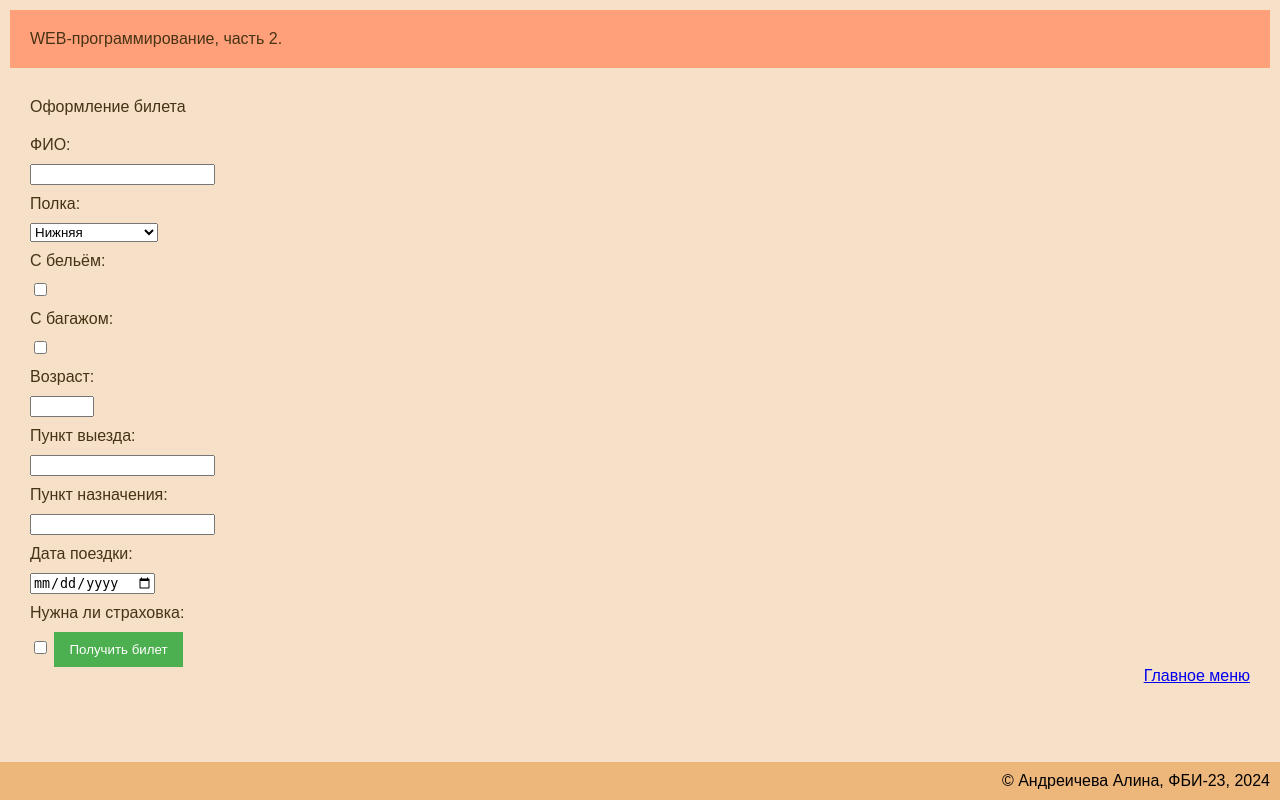
After one commit to kisses-noo/webprogramming-labs-2, a Flask app: page /lab3/ticket in a window 1280 px wide. The commit adds this page. Run offline with Flask 3, Linux system fonts and the light colour scheme.

Commit message:
Железнодорожный билет

```diff
--- a/lab3.py
+++ b/lab3.py
@@ -91,3 +91,38 @@ def settings():
 
     resp = make_response(render_template('lab3/settings.html', color=color, bg_color=bg_color, font_size=font_size, font_family=font_family))
     return resp
+
+@lab3.route('/lab3/ticket')
+def ticket():
+    return render_template('/lab3/ticket.html')
+
+@lab3.route('/lab3/ticket1')
+def ticket1():
+    fio = request.args.get('fio')
+    shelf = request.args.get('shelf')
+    bedding = 'bedding' in request.args
+    luggage = 'luggage' in request.args
+    age = int(request.args.get('age'))
+    departure = request.args.get('departure')
+    destination = request.args.get('destination')
+    date = request.args.get('date')
+    insurance = 'insurance' in request.args
+    # Вычисление цены билета
+    ticket_price = 1000 if age >= 18 else 700
+    if shelf in ['lower', 'lower_side']:
+        ticket_price += 100
+    if bedding:
+        ticket_price += 75
+    if luggage:
+        ticket_price += 250
+    if insurance:
+        ticket_price += 150
+
+    # Определение типа билета
+    if age < 18:
+        ticket_type = 'Детский билет'
+    else:
+        ticket_type = 'Взрослый билет'
+    return render_template('/lab3/ticket1.html', fio=fio, shelf=shelf, bedding=bedding, luggage=luggage,
+                               age=age, departure=departure, destination=destination, date=date,
+                               insurance=insurance, ticket_type=ticket_type, price=ticket_price)
--- a/templates/lab3/lab3.html
+++ b/templates/lab3/lab3.html
@@ -27,5 +27,8 @@
         <li>
             <a href="/lab3/settings">Цвет текста</a>
         </li>
+        <li>
+            <a href="/lab3/ticket">Покупка ЖД билета</a>
+        </li>
     </ol>
 {% endblock %}
--- /dev/null
+++ b/templates/lab3/ticket.html
@@ -0,0 +1,41 @@
+{% extends "base.html" %}
+{% block lab %}Лабораторная работа 3{% endblock %}
+{% block main %}
+    <hl>Оформление билета</hl>
+
+    <form action="/lab3/ticket1">
+        <label for="fio">ФИО:</label>
+        <input type="text" name="fio" required>
+
+        <label for="shelf">Полка:</label>
+        <select name="shelf" required>
+            <option value="lower">Нижняя</option>
+            <option value="upper">Верхняя</option>
+            <option value="upper_side">Верхняя боковая</option>
+            <option value="lower_side">Нижняя боковая</option>
+        </select>
+
+        <label for="bedding">С бельём:</label>
+        <input type="checkbox" name="bedding">
+
+        <label for="luggage">С багажом:</label>
+        <input type="checkbox" name="luggage">
+
+        <label for="age">Возраст:</label>
+        <input type="number" name="age" min="1" max="120" required>
+
+        <label for="departure">Пункт выезда:</label>
+        <input type="text" name="departure" required>
+
+        <label for="destination">Пункт назначения:</label>
+        <input type="text" name="destination" required>
+
+        <label for="date">Дата поездки:</label>
+        <input type="date" name="date" required>
+
+        <label for="insurance">Нужна ли страховка:</label>
+        <input type="checkbox" name="insurance">
+
+        <button type="submit">Получить билет</button>
+    </form>
+{% endblock %}
```
Also changed, not shown: templates/lab3/ticket1.html (added, +11 -0 lines).
